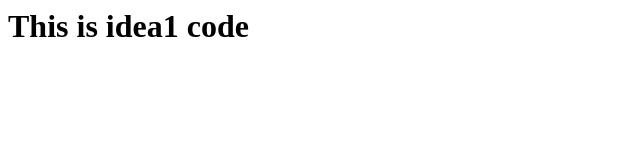
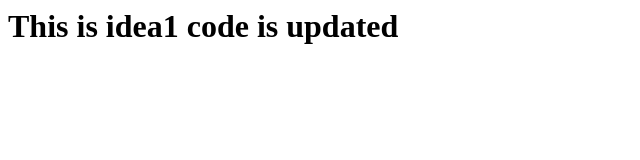
Before and after one commit to lavishBagdia87/devServer, a plain HTML site: page index.html in a window 1280 px wide. Shown: the whole page, without its empty margins (0-640 px from the left). Drawn offline with Linux system fonts and the light colour scheme.

Commit message:
updated the idea1

```diff
--- a/index.html
+++ b/index.html
@@ -1 +1 @@
-<h1>This is idea1 code</h1>
+<h1>This is idea1 code is updated </h1>
```
